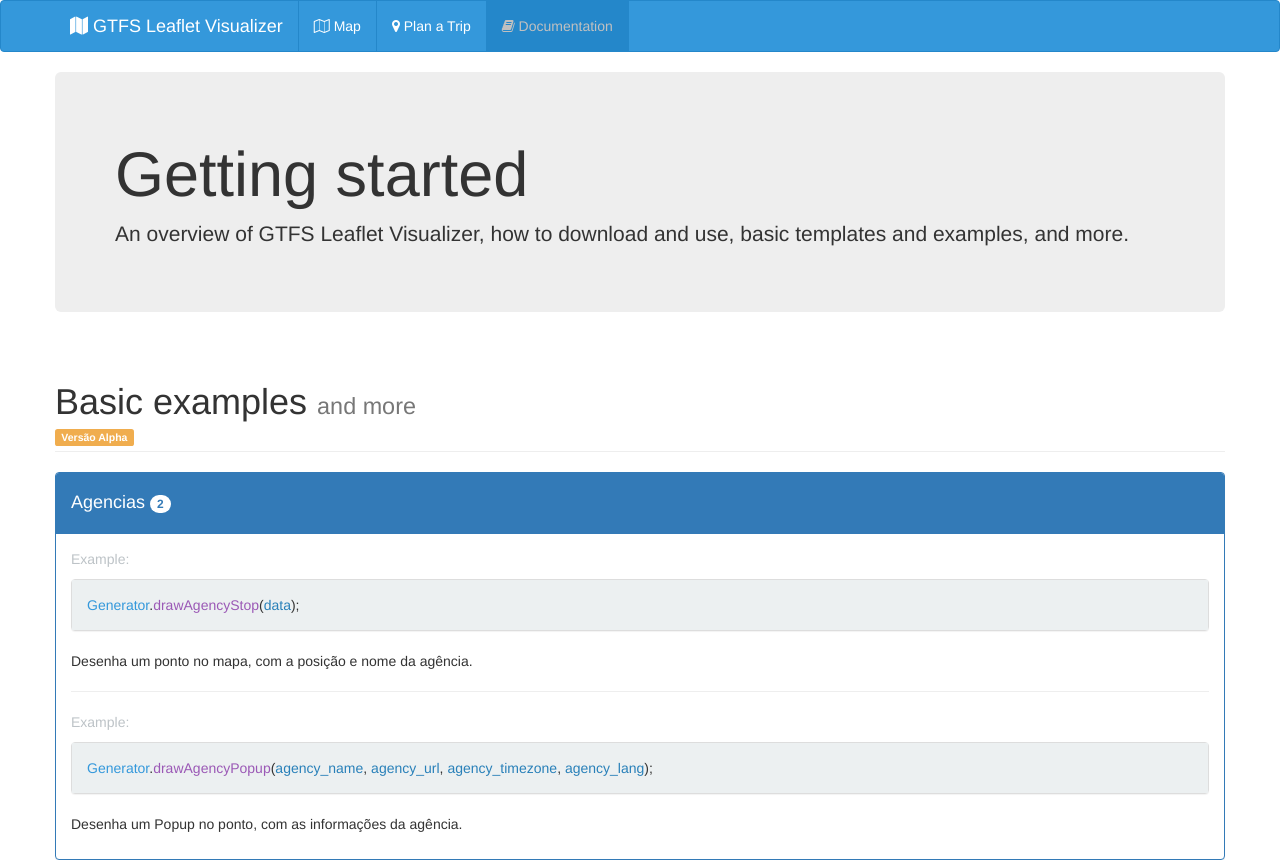
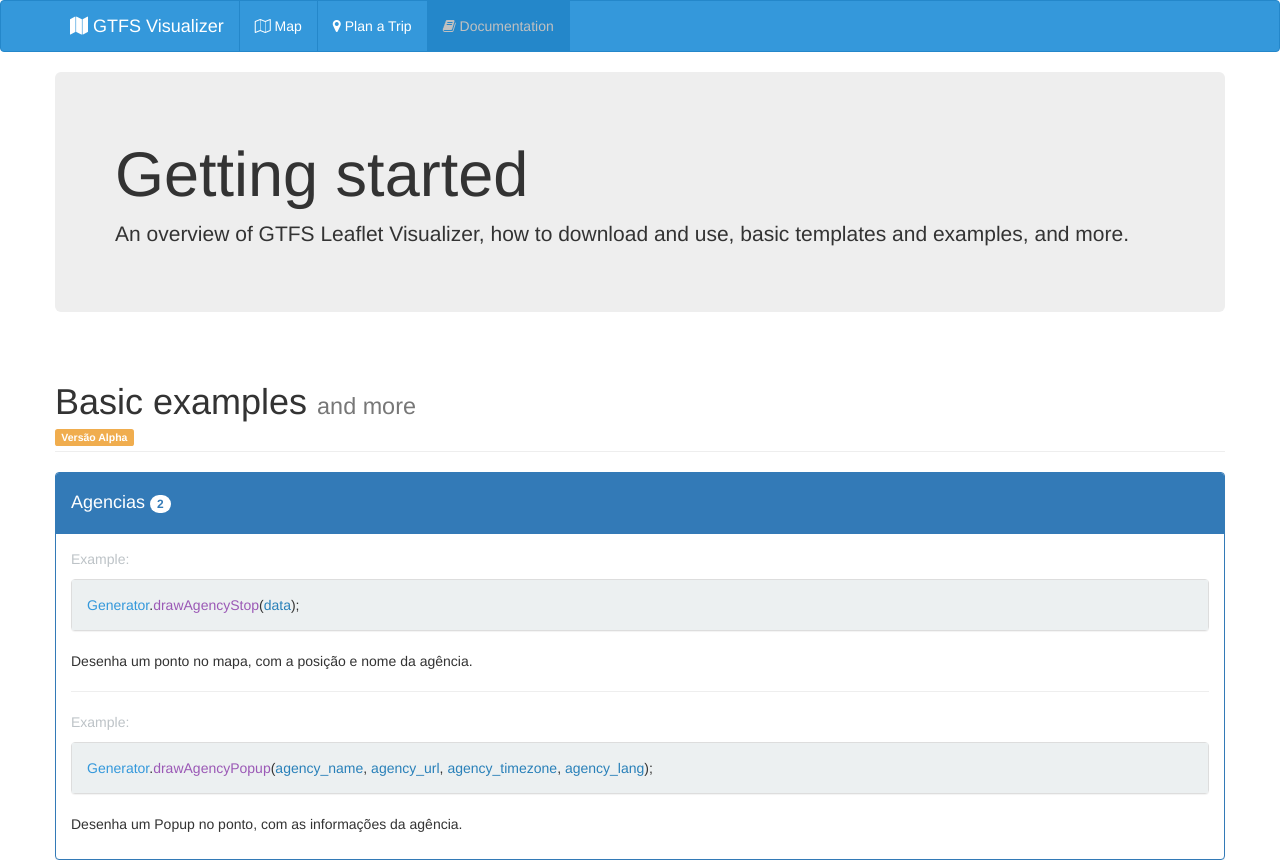
Before and after one commit to andredarcie/gtfs-visualizer, a plain HTML site: page documentation.html in a window 1280 px wide. Shown: the top 860 px of the page. Drawn offline with nearby package versions, Linux system fonts and the light colour scheme.

Commit message:
Changing the title of the project

```diff
--- a/documentation.html
+++ b/documentation.html
@@ -44,7 +44,7 @@
               <span class="icon-bar"></span>
               <span class="icon-bar"></span>
             </button>
-            <a class="navbar-brand" href="#"><i class="fa fa-map" aria-hidden="true"></i> GTFS Leaflet Visualizer</a>
+            <a class="navbar-brand" href="#"><i class="fa fa-map" aria-hidden="true"></i> GTFS Visualizer</a>
           </div>
           <div class="collapse navbar-collapse">
             <ul class="nav navbar-nav">
```
Also changed, not shown: index.html (+1 -1 lines), plantrip.html (+1 -1 lines).
